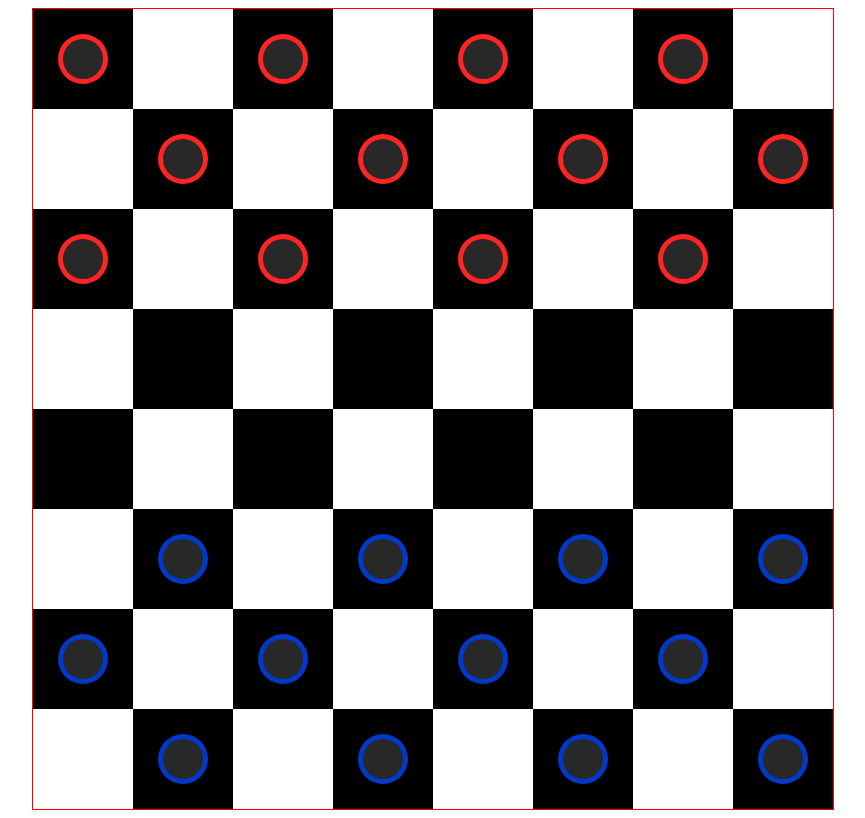
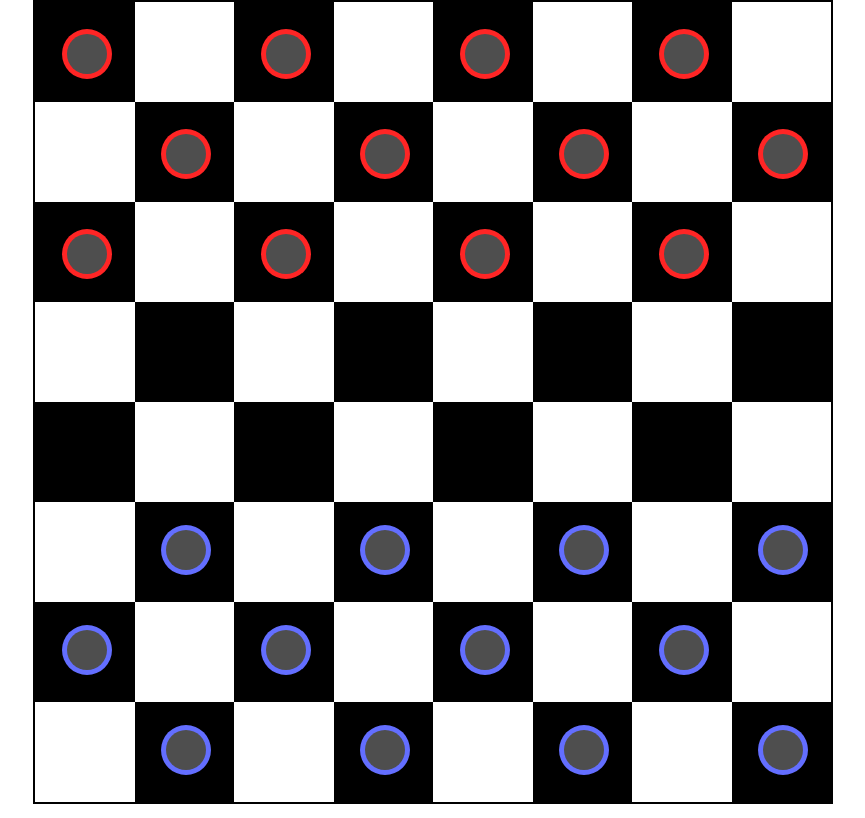
Before and after one commit to turchak/checkers, a plain HTML site: page index.html in a window 1280 px wide. Shown: the whole page, without its empty margins (207-1072 px from the left). Drawn offline with Linux system fonts and the light colour scheme.

Commit message:
second variant

```diff
--- a/assets/css/main.css
+++ b/assets/css/main.css
@@ -1,20 +1,35 @@
 * {
   box-sizing: border-box;
 }
+body {
+  padding: 0;
+  margin: 0 auto;
+  max-width: 800px;
+}
 .container {
-  margin: 0 auto;
-  padding: 0;
-  max-width: 802px;
+  border: 2px solid black;
+
+  position: relative;
+  height: 0;
+  padding-bottom: 100%;
+}
+.content {
+  position: absolute;
+  top: 0;
+  left: 0;
+  width: 100%;
+  height: 100%;
   font-size: 0;
-  height: 802px;
-  border: 1px solid red;
+
 }
+
 .cell {
   position: relative;
   display: inline-block;
   background: #000;
-  width: 100px;
-  height: 100px;
+  width: 12.5%;
+  height: 12.5%;
+  z-index: 1;
 }
 
 .cell:nth-child(-2n+8),
@@ -28,32 +43,147 @@
   background: #fff;
 }
 .item-red {
-  position: absolute;
   width: 50px;
   height: 50px;
   border-radius: 50%;
   background: #ff2525;
-  left: calc(50% - 25px);
-  top: calc(50% - 25px);
+  z-index: 2;
 }
 .item-blue {
-  position: absolute;
   width: 50px;
   height: 50px;
   border-radius: 50%;
-  background: #0038c7;
-  left: calc(50% - 25px);
-  top: calc(50% - 25px);
+  background: #636eff;
+  z-index: 2;
 }
+
+
 .inside {
   position: absolute;
-  left: 0;
-  right: 0;
-  bottom: 0;
-  top: 0;
-  margin: auto;
+  top: calc(50% - 20px);
+  left: calc(50% - 20px);
+  width: 40px;
   height: 40px;
-  width: 40px;
   border-radius: 50%;
-  background: #282828;
+  background: #4e4e4e;
 }
+.item-red:nth-child(1) {
+  position: absolute;
+  top: calc(6.5% - 25px);
+  left:calc(6.5% - 25px);
+
+}
+.item-red:nth-child(2) {
+  position: absolute;
+  top: calc(6.5% - 25px);
+  left: calc(31.5% - 25px);
+}
+.item-red:nth-child(3) {
+  position: absolute;
+  top: calc(6.5% - 25px);
+  left: calc(56.5% - 25px);
+}
+.item-red:nth-child(4) {
+  position: absolute;
+  top: calc(6.5% - 25px);
+  left: calc(81.5% - 25px);
+}
+.item-red:nth-child(5) {
+  position: absolute;
+  top: calc(19% - 25px);
+  left: calc(19% - 25px);
+}
+.item-red:nth-child(6) {
+  position: absolute;
+  top: calc(19% - 25px);
+  left: calc(44% - 25px);
+}
+.item-red:nth-child(7) {
+  position: absolute;
+  top: calc(19% - 25px);
+  left: calc(69% - 25px);
+}
+.item-red:nth-child(8) {
+  position: absolute;
+  top: calc(19% - 25px);
+  left: calc(94% - 25px);
+}
+.item-red:nth-child(9) {
+  position: absolute;
+  top: calc(31.5% - 25px);
+  left: calc(6.5% - 25px);
+}
+.item-red:nth-child(10) {
+  position: absolute;
+  top: calc(31.5% - 25px);
+  left: calc(31.5% - 25px);
+}
+.item-red:nth-child(11) {
+  position: absolute;
+  top: calc(31.5% - 25px);
+  left: calc(56.5% - 25px);
+}
+.item-red:nth-child(12) {
+  position: absolute;
+  top: calc(31.5% - 25px);
+  left: calc(81.5% - 25px);
+}
+.item-blue:nth-child(1) {
+  position: absolute;
+  bottom: calc(31.5% - 25px);
+  left: calc(19% - 25px);
+}
+.item-blue:nth-child(2) {
+  position: absolute;
+  bottom: calc(31.5% - 25px);
+  left: calc(44% - 25px);
+}
+.item-blue:nth-child(3) {
+  position: absolute;
+  bottom: calc(31.5% - 25px);
+  left: calc(69% - 25px);
+}
+.item-blue:nth-child(4) {
+  position: absolute;
+  bottom: calc(31.5% - 25px);
+  left: calc(94% - 25px);
+}
+.item-blue:nth-child(5) {
+  position: absolute;
+  bottom: calc(19% - 25px);
+  left: calc(6.5% - 25px);
+}
+.item-blue:nth-child(6) {
+  position: absolute;
+  bottom: calc(19% - 25px);
+  left: calc(31.5% - 25px);
+}
+.item-blue:nth-child(7) {
+  position: absolute;
+  bottom: calc(19% - 25px);
+  left: calc(56.5% - 25px);
+}
+.item-blue:nth-child(8) {
+  position: absolute;
+  bottom: calc(19% - 25px);
+  left: calc(81.5% - 25px);
+}
+.item-blue:nth-child(9) {
+  position: absolute;
+  bottom: calc(6.5% - 25px);
+  left: calc(19% - 25px);
+}
+.item-blue:nth-child(10) {
+  position: absolute;
+  bottom: calc(6.5% - 25px);
+  left: calc(44% - 25px);
+}
+.item-blue:nth-child(11) {
+  position: absolute;
+  bottom: calc(6.5% - 25px);
+  left: calc(69% - 25px);
+}
+.item-blue:nth-child(12) {
+  position: absolute;
+  bottom: calc(6.5% - 25px);
+  left: calc(94% - 25px);
--- a/index.html
+++ b/index.html
@@ -9,53 +9,62 @@
 
 <body>
   <div class="container">
-    <div class="cell">
+    <div class="red">
       <div class="item-red"><div class="inside"></div></div>
-    </div> <!--1-->
+      <div class="item-red"><div class="inside"></div></div>
+      <div class="item-red"><div class="inside"></div></div>
+      <div class="item-red"><div class="inside"></div></div>
+      <div class="item-red"><div class="inside"></div></div>
+      <div class="item-red"><div class="inside"></div></div>
+      <div class="item-red"><div class="inside"></div></div>
+      <div class="item-red"><div class="inside"></div></div>
+      <div class="item-red"><div class="inside"></div></div>
+      <div class="item-red"><div class="inside"></div></div>
+      <div class="item-red"><div class="inside"></div></div>
+      <div class="item-red"><div class="inside"></div></div>
+      <div class="item-red"><div class="inside"></div></div>
+    </div>
+    <div class="blue">
+      <div class="item-blue"><div class="inside"></div></div>
+      <div class="item-blue"><div class="inside"></div></div>
+      <div class="item-blue"><div class="inside"></div></div>
+      <div class="item-blue"><div class="inside"></div></div>
+      <div class="item-blue"><div class="inside"></div></div>
+      <div class="item-blue"><div class="inside"></div></div>
+      <div class="item-blue"><div class="inside"></div></div>
+      <div class="item-blue"><div class="inside"></div></div>
+      <div class="item-blue"><div class="inside"></div></div>
+      <div class="item-blue"><div class="inside"></div></div>
+      <div class="item-blue"><div class="inside"></div></div>
+      <div class="item-blue"><div class="inside"></div></div>
+      <div class="item-blue"><div class="inside"></div></div>
+    </div>
+
+
+    <div class="content">
+    <div class="cell"></div> <!--1-->
     <div class="cell"></div> <!--2-->
-    <div class="cell">
-      <div class="item-red"><div class="inside"></div></div>
-    </div> <!--3-->
+    <div class="cell"></div> <!--3-->
     <div class="cell"></div> <!--4-->
-    <div class="cell">
-      <div class="item-red"><div class="inside"></div></div>
-    </div> <!--5-->
+    <div class="cell"></div> <!--5-->
     <div class="cell"></div> <!--6-->
-    <div class="cell">
-      <div class="item-red"><div class="inside"></div></div>
-    </div> <!--7-->
+    <div class="cell"></div> <!--7-->
     <div class="cell"></div> <!--8-->
     <div class="cell"></div> <!--9-->
-    <div class="cell">
-      <div class="item-red"><div class="inside"></div></div>
-    </div> <!--10-->
+    <div class="cell"></div> <!--10-->
     <div class="cell"></div> <!--11-->
-    <div class="cell">
-      <div class="item-red"><div class="inside"></div></div>
-    </div> <!--12-->
+    <div class="cell"></div> <!--12-->
     <div class="cell"></div> <!--13-->
-    <div class="cell">
-      <div class="item-red"><div class="inside"></div></div>
-    </div> <!--14-->
+    <div class="cell"></div> <!--14-->
     <div class="cell"></div> <!--15-->
-    <div class="cell">
-      <div class="item-red"><div class="inside"></div></div>
-    </div> <!--16-->
-    <div class="cell">
-      <div class="item-red"><div class="inside"></div></div>
-    </div> <!--17-->
+    <div class="cell"></div> <!--16-->
+    <div class="cell"></div> <!--17-->
     <div class="cell"></div> <!--18-->
-    <div class="cell">
-      <div class="item-red"><div class="inside"></div></div>
-    </div> <!--19-->
+    <div class="cell"></div> <!--19-->
     <div class="cell"></div> <!--20-->
-    <div class="cell">
-      <div class="item-red"><div class="inside"></div></div>
-    </div> <!--21-->
+    <div class="cell"></div> <!--21-->
     <div class="cell"></div> <!--22-->
-    <div class="cell">
-      <div class="item-red"><div class="inside"></div></div>
-    </div> <!--23-->
+    <div class="cell"></div> <!--23-->
     <div class="cell"></div> <!--24-->
     <div class="cell"></div> <!--25-->
     <div class="cell"></div> <!--26-->
@@ -74,53 +83,31 @@
     <div class="cell"></div> <!--39-->
     <div class="cell"></div> <!--40-->
     <div class="cell"></div> <!--41-->
-    <div class="cell  ">
-      <div class="item-blue"><div class="inside"></div></div>
-    </div> <!--42-->
+    <div class="cell"></div> <!--42-->
     <div class="cell"></div> <!--43-->
-    <div class="cell  ">
-      <div class="item-blue"><div class="inside"></div></div>
-    </div> <!--44-->
+    <div class="cell"></div> <!--44-->
     <div class="cell"></div> <!--45-->
-    <div class="cell  ">
-      <div class="item-blue"><div class="inside"></div></div>
-    </div> <!--46-->
-    <div class="cell  "></div> <!--47-->
-    <div class="cell">
-      <div class="item-blue"><div class="inside"></div></div>
-    </div> <!--48-->
-    <div class="cell  ">
-      <div class="item-blue"><div class="inside"></div></div>
-    </div> <!--49-->
+    <div class="cell"></div> <!--46-->
+    <div class="cell"></div> <!--47-->
+    <div class="cell"></div> <!--48-->
+    <div class="cell"></div> <!--49-->
     <div class="cell"></div> <!--50-->
-    <div class="cell  ">
-      <div class="item-blue"><div class="inside"></div></div>
-    </div> <!--51-->
+    <div class="cell"></div> <!--51-->
     <div class="cell"></div> <!--52-->
-    <div class="cell  ">
-      <div class="item-blue"><div class="inside"></div></div>
-    </div> <!--53-->
+    <div class="cell"></div> <!--53-->
     <div class="cell"></div> <!--54-->
-    <div class="cell">
-      <div class="item-blue"><div class="inside"></div></div>
-    </div> <!--55-->
+    <div class="cell"></div> <!--55-->
     <div class="cell"></div> <!--56-->
     <div class="cell"></div> <!--57-->
-    <div class="cell  ">
-      <div class="item-blue"><div class="inside"></div></div>
-    </div> <!--58-->
+    <div class="cell"></div> <!--58-->
     <div class="cell"></div> <!--59-->
-    <div class="cell  ">
-      <div class="item-blue"><div class="inside"></div></div>
-    </div> <!--60-->
+    <div class="cell"></div> <!--60-->
     <div class="cell"></div> <!--61-->
-    <div class="cell  ">
-      <div class="item-blue"><div class="inside"></div></div>
-    </div> <!--62-->
+    <div class="cell"></div> <!--62-->
     <div class="cell"></div> <!--63-->
-    <div class="cell">
-      <div class="item-blue"><div class="inside"></div></div>
-    </div> <!--64-->
+    <div class="cell"></div> <!--64-->
+    </div>
+
   </div>
 </body>
 
```
